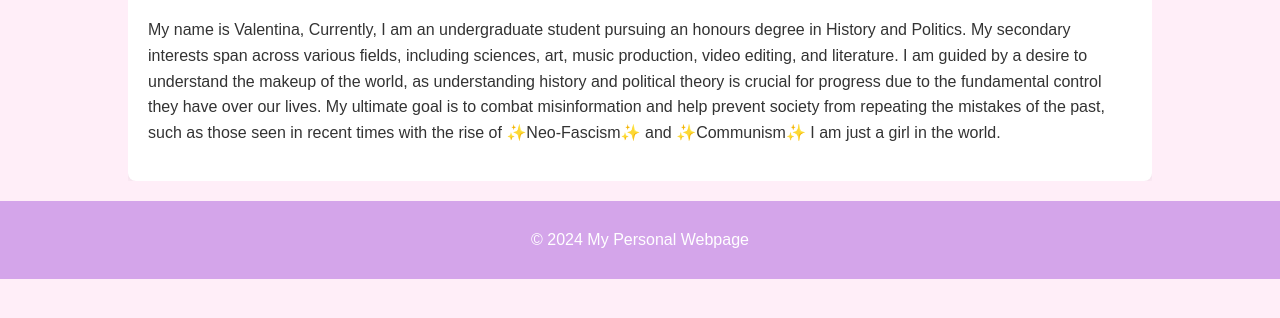
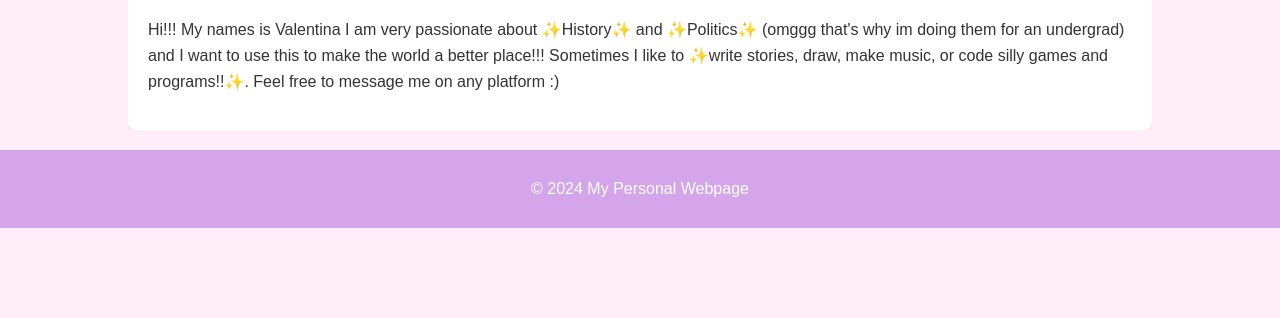
Before and after one commit to Valitha/Website, a plain HTML site: page index.html in a window 1280 px wide. Shown: the part 346-664 px from the top of the page. Drawn offline with Linux system fonts and the light colour scheme.

Commit message:
Update index.html

```diff
--- a/index.html
+++ b/index.html
@@ -84,8 +84,7 @@
             <img src="profile.jpg" alt="Profile Image">
             <p>
                 <!-- Add your bio here -->
-                My name is Valentina, Currently, I am an undergraduate student pursuing an honours degree in History and Politics. My secondary interests span across various fields, including sciences, art, music production, video editing, and literature. I am guided by a desire to understand the makeup of the world, as understanding history and political theory is crucial for progress due to the fundamental control they have over our lives. My ultimate goal is to combat misinformation and help prevent society from repeating the mistakes of the past, such as those seen in recent times with the rise of ✨Neo-Fascism✨ and ✨Communism✨ I am just a girl in the world.
-            </p>
+                Hi!!! My names is Valentina I am very passionate about ✨History✨ and ✨Politics✨ (omggg that's why im doing them for an undergrad) and I want to use this to make the world a better place!!! Sometimes I like to ✨write stories, draw, make music,  or code silly games and programs!!✨. Feel free to message me on any platform :)
         </section>
 
         <!-- Portfolio Section -->
```
